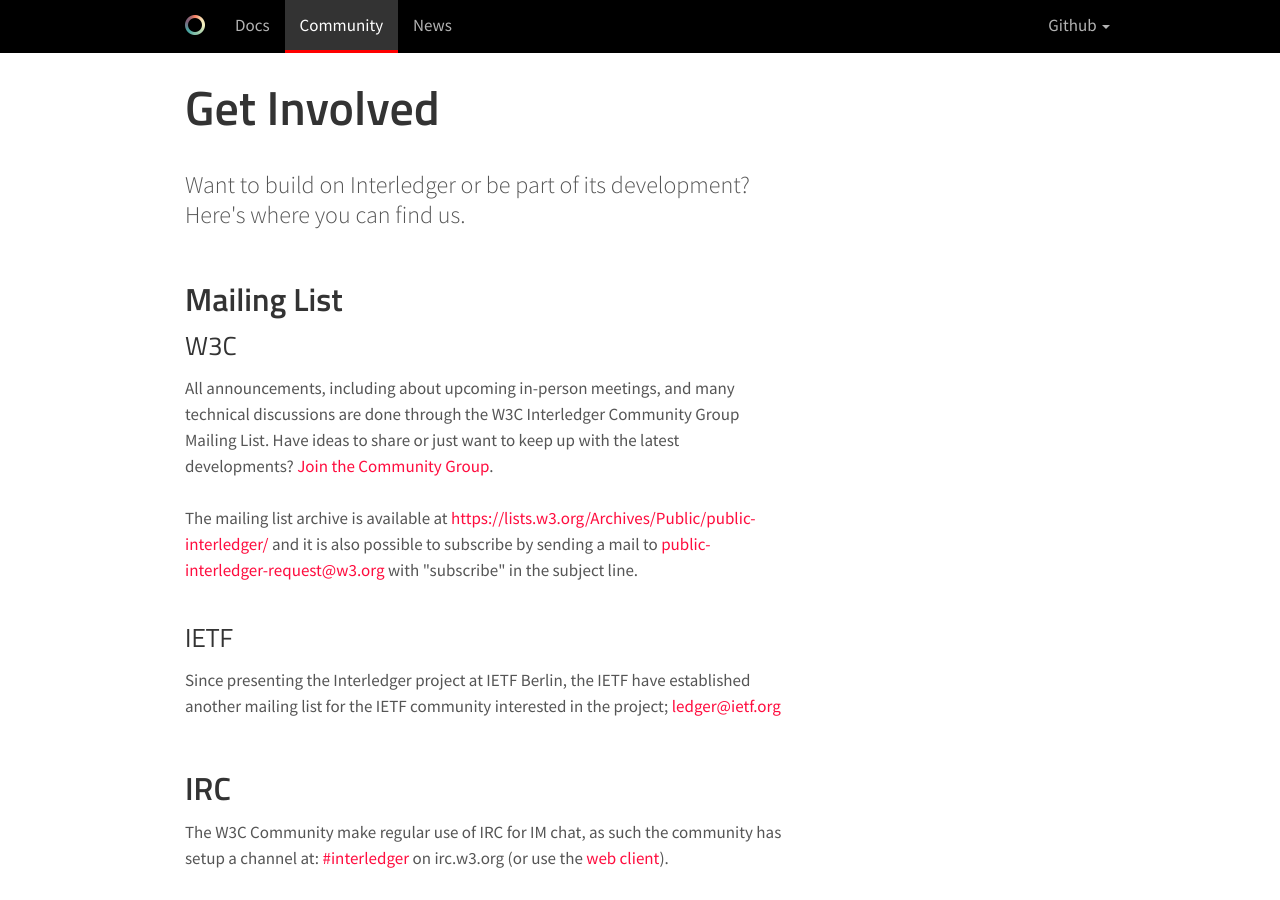
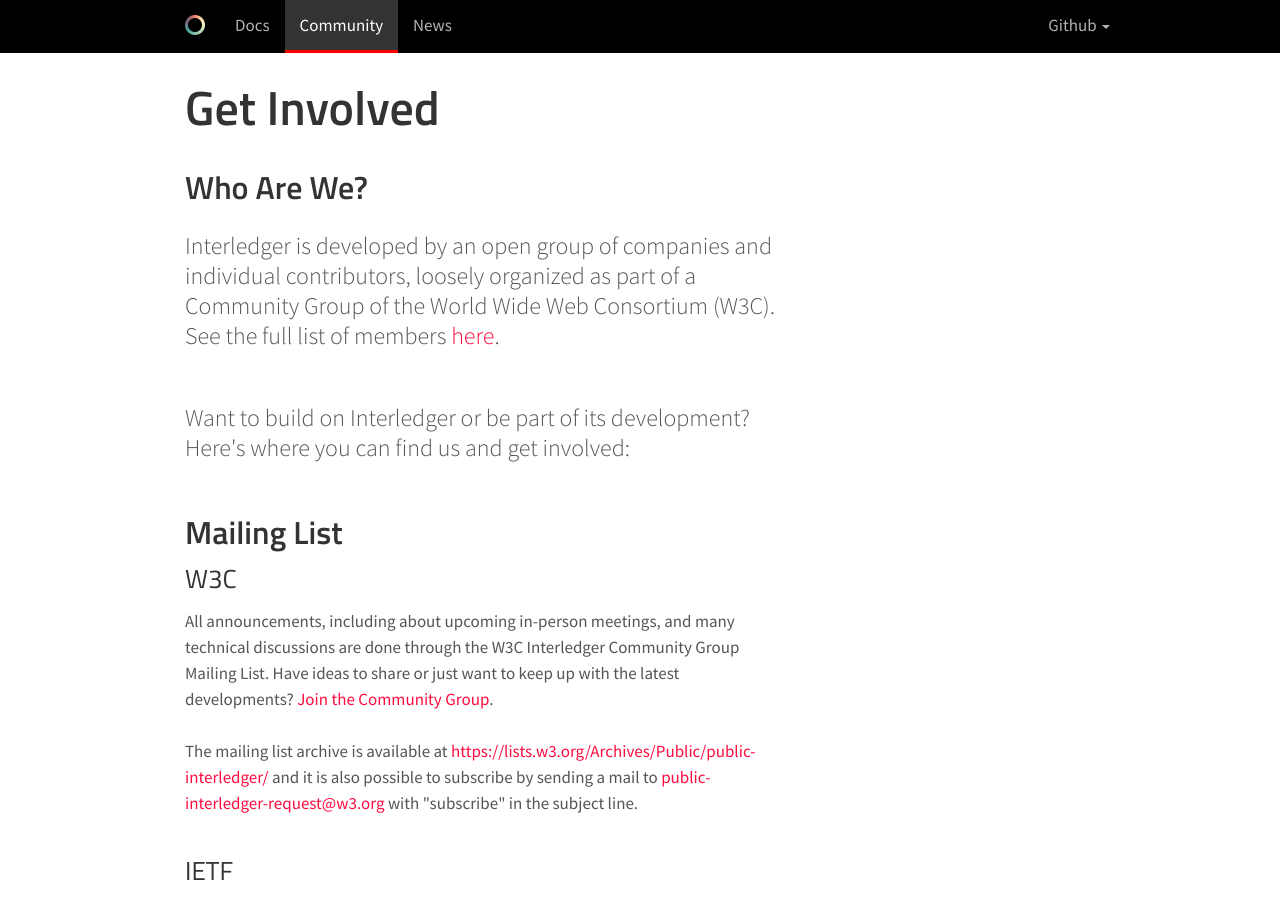
Before and after one commit to interledger/interledger.github.io, a Jekyll site: the page built from community.html, in a window 1280 px wide and 900 px high. Built offline with Jekyll 4.4.1, drawn with Linux system fonts in a browser that asks for light colours; nearby versions of some CDN libraries; some web fonts are replaced; comment, search, counter and statistics services are not loaded.

Commit message:
Add more description to community page

```diff
--- a/community.html
+++ b/community.html
@@ -10,7 +10,11 @@
         <div class="col-md-8 col-xs-12 col-sm-12 wrapper">
           <h1 class="page-header">Get Involved</h1>
 
-          <p class="intro">Want to build on Interledger or be part of its development? <br>Here's where you can find us.</p>
+          <h2>Who Are We?</h2>
+
+          <p class="intro">Interledger is developed by an open group of companies and individual contributors, loosely organized as part of a Community Group of the World Wide Web Consortium (W3C). See the full list of members <a href="https://www.w3.org/community/interledger/participants">here</a>.</p>
+
+          <p class="intro">Want to build on Interledger or be part of its development? <br>Here's where you can find us and get involved:</p>
 
           <h2>Mailing List</h2>
 
```
